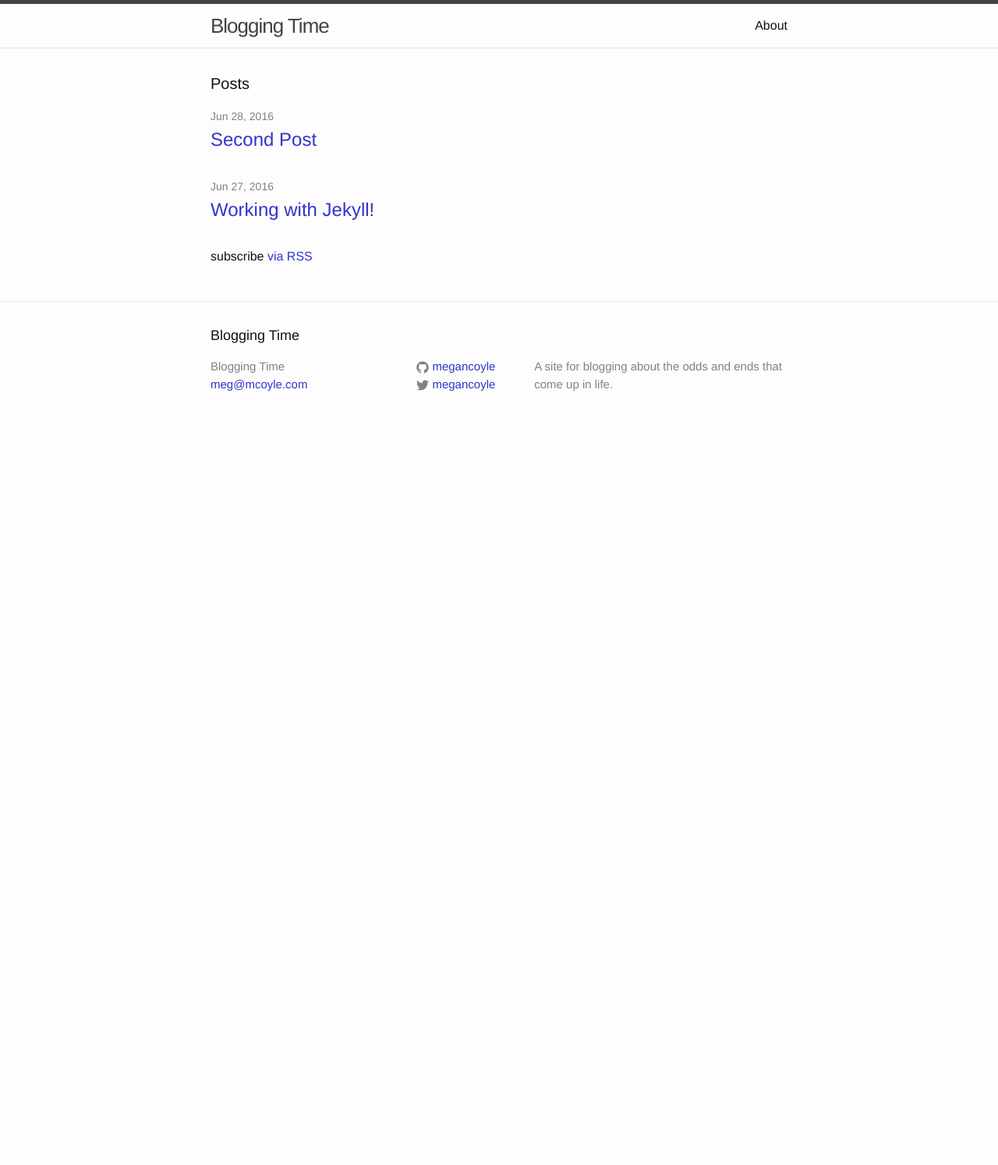
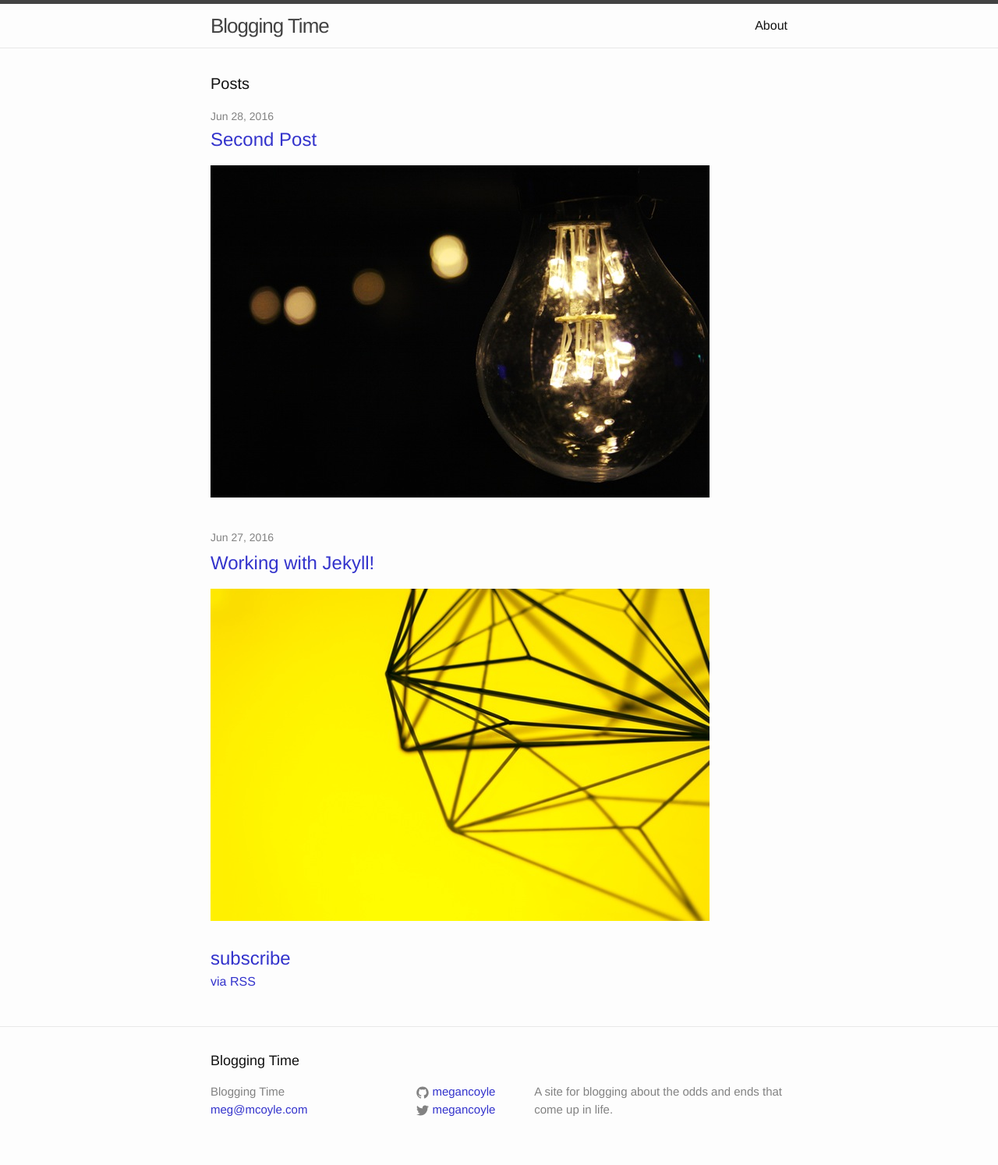
Before and after one commit to megancoyle/blogging-time, a Jekyll site: the page built from index.html, in a window 1280 px wide. Shown: the whole page at 78% size. Built offline with Jekyll 4.4.1, drawn with Linux system fonts in a browser that asks for light colours; before the commit the page ends 900 px from its top, so only the background shows below that.

Commit message:
Customize homepage layout with images

```diff
--- a/index.html
+++ b/index.html
@@ -14,6 +14,7 @@
         <h2>
           <a class="post-link" href="{{ post.url | prepend: site.baseurl }}">{{ post.title }}</a>
         </h2>
+        <a class="post-link" href="{{ post.url | prepend: site.baseurl }}"><img class="grid-image" src="{{ post.featureImage }}"</a>
       </li>
     {% endfor %}
   </ul>
```
